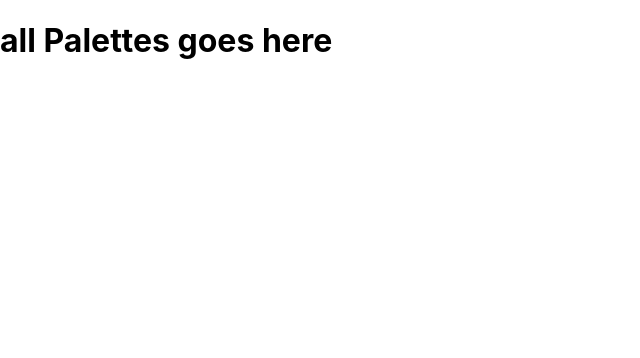
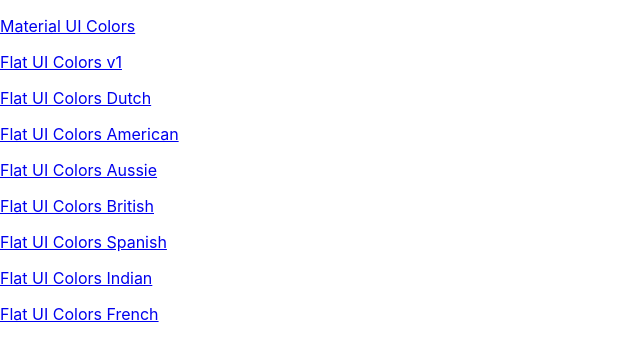
Before and after one commit to adilbim/color-app, a React (Create React App) app: page / in a window 1280 px wide. Shown: the top 358 px of the page, without its empty margins (0-640 px from the left). Built offline with nearby package versions, Linux system fonts and the light colour scheme.

Commit message:
add paletteListe and Links

```diff
--- a/src/App.js
+++ b/src/App.js
@@ -1,6 +1,7 @@
 import React from 'react';
 import { Route, Switch } from "react-router-dom";
 import Palette from './Palette';
+import PaletteList from './PaletteList';
 import seedColors from './seedColors';
 import { generatePalette } from './colorHelpers';
 
@@ -13,7 +14,9 @@
   render(){
   return (
     <Switch>
-      <Route exact path="/" render={()=><h1>all Palettes goes here</h1>}/>
+      <Route exact path="/"
+      render={()=> seedColors.map(palette => <PaletteList palette={palette}/>)}
+      />
       <Route
       exact
       path="/palette/:id"
--- a/src/Navbar.js
+++ b/src/Navbar.js
@@ -4,6 +4,7 @@
 import Snackbar from '@material-ui/core/Snackbar';
 import IconButton from '@material-ui/core/IconButton';
 import CloseIcon from '@material-ui/icons/Close';
+import {Link} from 'react-router-dom';
 import 'rc-slider/assets/index.css';
 import './Navbar.css';
 import Slider from 'rc-slider';
@@ -30,7 +31,7 @@
         return (
             <header className="Navbar">
                 <div className="logo">
-                    <a href="#">ReactColorApp</a>
+                    <Link to="/">ReactColorApp</Link>
                 </div>
                 <div className="slider-container">
                     <span>Level: {level}</span>
--- /dev/null
+++ b/src/PaletteList.js
@@ -0,0 +1,20 @@
+import React from 'react';
+import {Link} from 'react-router-dom';
+
+
+class PaletteList extends React.Component{
+
+
+    render(){
+        const {palette} = this.props;
+        return (
+            <div>
+                <p>
+        <Link to={`/palette/${palette.id}`}>{palette.paletteName}</Link>
+                </p>
+            </div>
+        );
+    }
+}
+
+export default PaletteList;
```
